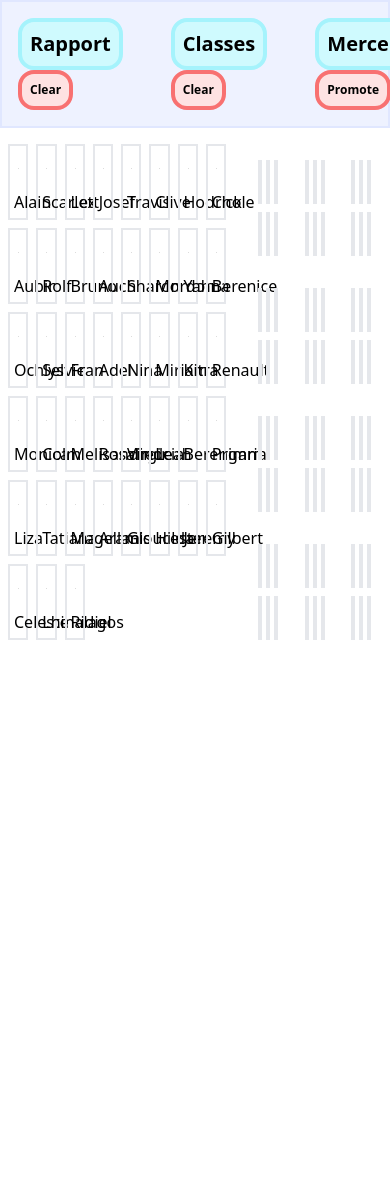
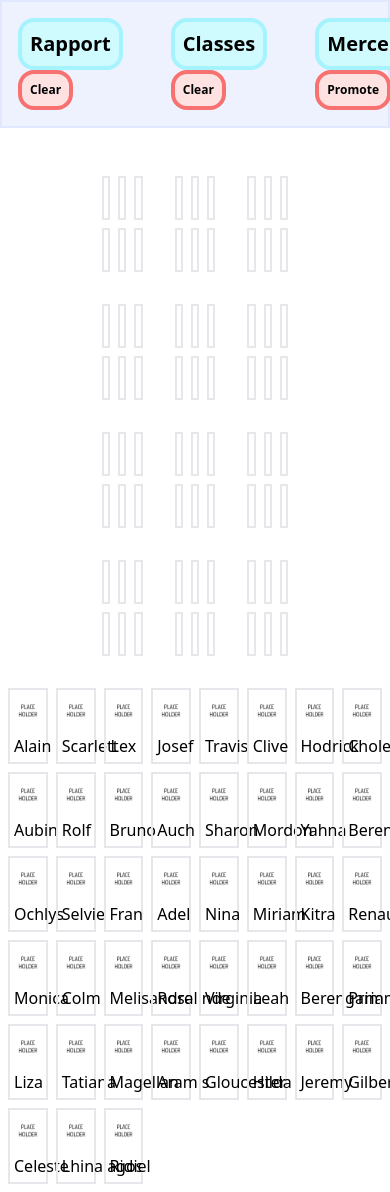
Before and after one commit to darsanech/UnicornSquad, a Vue app: page / in a window 390 px wide. Shown: the top 1192 px of the page. Before the commit the page ends 844 px from the top, so only its background shows below. Built offline with nearby package versions, Linux system fonts and the light colour scheme.

Commit message:
mobile view

```diff
--- a/src/App.vue
+++ b/src/App.vue
@@ -1,9 +1,11 @@
 <template>
   <div class="filtros">
     <filter-list></filter-list>
+    <div v-if="!windowSize" class="grid grid-cols-5">
+      <grid-of-squads class="col-span-3 col-start-2 mt-4"></grid-of-squads>
+    </div>
   </div>
-  <div class="grid grid-cols-5">
-    <!-- HACER DEPENDIENDO DEL TAMAÑO DE LA PANTALLA -->
+  <div v-if="windowSize" class="pc">
     <div class="col-span-3">
       <list-of-units></list-of-units>
     </div>
@@ -11,14 +13,36 @@
       <grid-of-squads class="sticky top-36 object-none"></grid-of-squads>
     </div>
   </div>
+  <div v-else>
+    <div>
+      <list-of-units></list-of-units>
+    </div>
+  </div>
 </template>
 <script setup lang="ts">
+import { computed, onBeforeUnmount, onMounted, ref } from 'vue'
 import ListOfUnits from './components/units/ListOfUnits.vue'
 import FilterList from './components/filter/FilterList.vue'
 import GridOfSquads from './components/squads/GridOfSquads.vue'
+const screenWidth = ref(0)
+const windowSize = computed(() => {
+  return screenWidth.value > 1280
+})
+function updateScreenWidth() {
+  screenWidth.value = window.innerWidth
+}
+onMounted(() => {
+  window.addEventListener('resize', updateScreenWidth)
+})
+onBeforeUnmount(() => {
+  window.removeEventListener('resize', updateScreenWidth)
+})
 </script>
 <style scoped>
 .filtros {
   @apply sticky top-0 flex flex-col z-10;
 }
+.pc {
+  @apply grid grid-cols-5;
+}
 </style>
```
